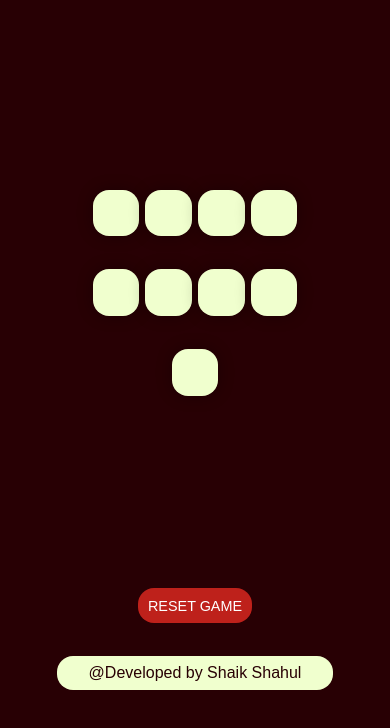
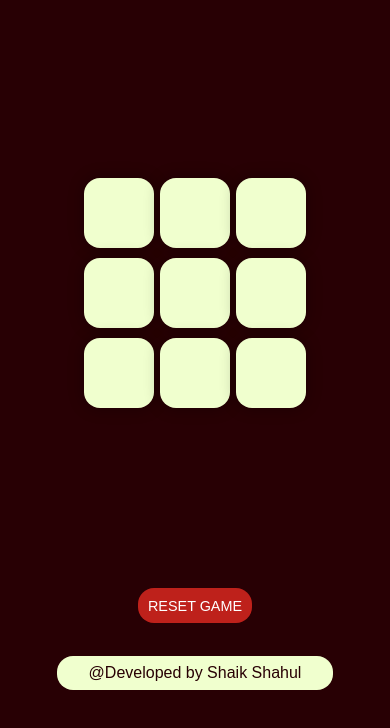
Before and after one commit to Shahuljani/TIC_TAC_TOE, a plain HTML site: page index.html in a window 390 px wide. Shown: the part 54-782 px from the top of the page. Drawn offline with Linux system fonts and the light colour scheme.

Commit message:
UPDATED BOXES

```diff
--- a/style.css
+++ b/style.css
@@ -147,12 +147,6 @@ footer {
         font-size: 1.25rem;
     }
 
-    .box {
-        height: 15vmin;
-        width: 15vmin;
-        font-size: 6vmin;
-    }
-
     #reset-button, #new-btn {
         font-size: 1rem;
         padding: 0.75rem;
@@ -161,18 +155,16 @@ footer {
     header h1 {
         font-size: 1.5rem;
     }
+
+    #msg {
+        font-size: 4vmin;
+    }
 }
 
 /* Small screens */
 @media (max-width: 480px) {
     #logo {
         font-size: 1rem;
-    }
-
-    .box {
-        height: 12vmin;
-        width: 12vmin;
-        font-size: 5vmin;
     }
 
     #reset-button, #new-btn {
```
